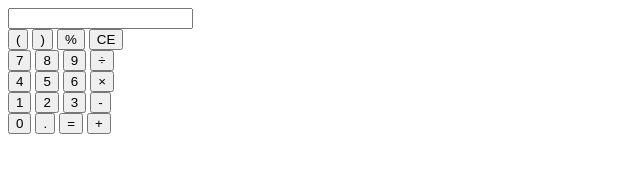
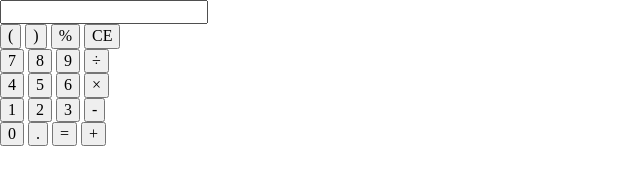
Before and after one commit to karmapa17/karmapa-intern-test, a plain HTML site: page lesson5/calculator.html in a window 1280 px wide. Shown: the whole page, without its empty margins (0-640 px from the left). Drawn offline with nearby package versions, Linux system fonts and the light colour scheme.

Commit message:
add normalize cdn

```diff
--- a/lesson5/calculator.html
+++ b/lesson5/calculator.html
@@ -3,6 +3,7 @@
 <head>
   <meta charset="UTF-8">
   <title>Calculator Demo Page</title>
+  <link rel="stylesheet" href="//cdnjs.cloudflare.com/ajax/libs/normalize/4.2.0/normalize.min.css" />
 </head>
 <body>
 
```
